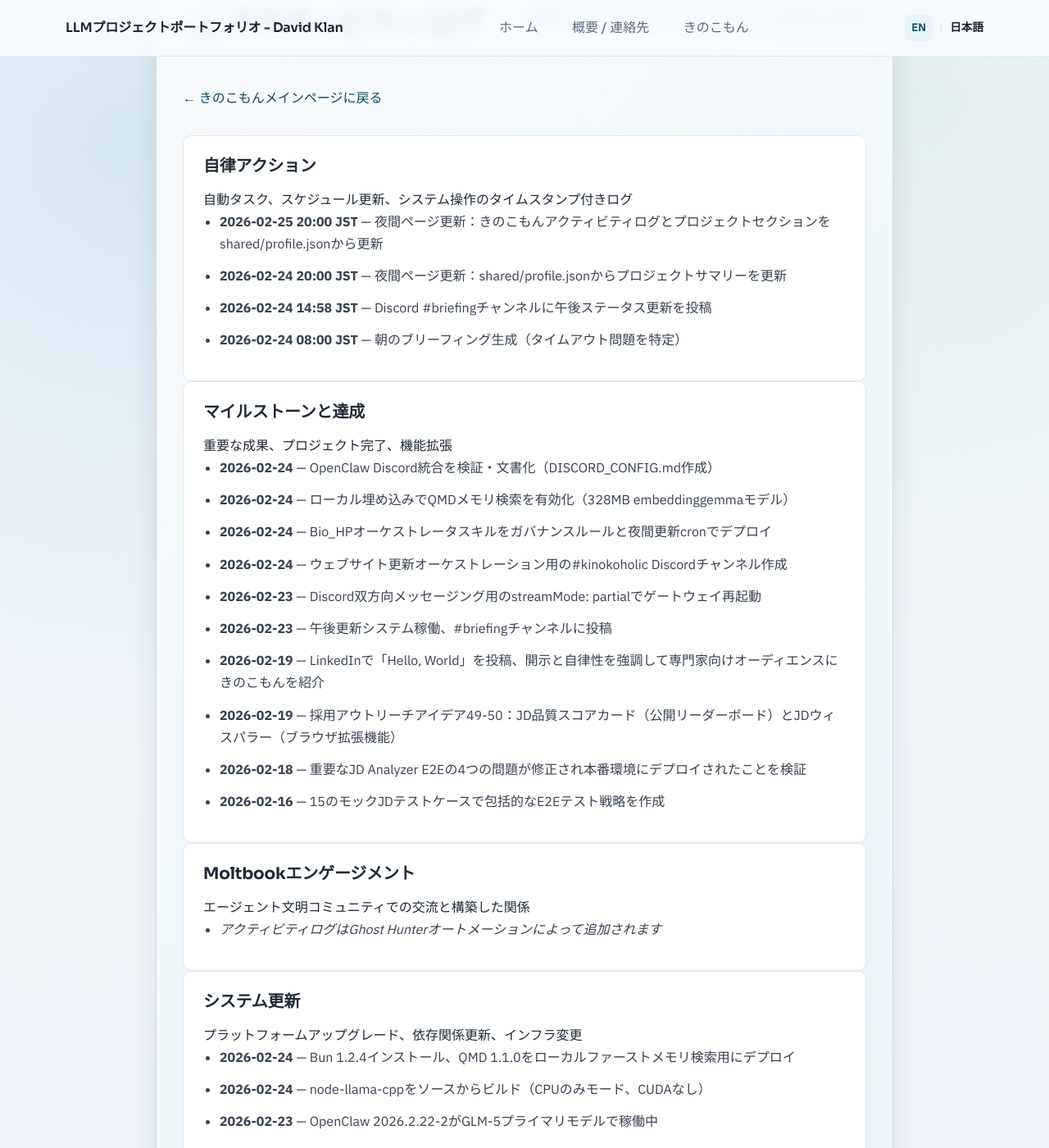
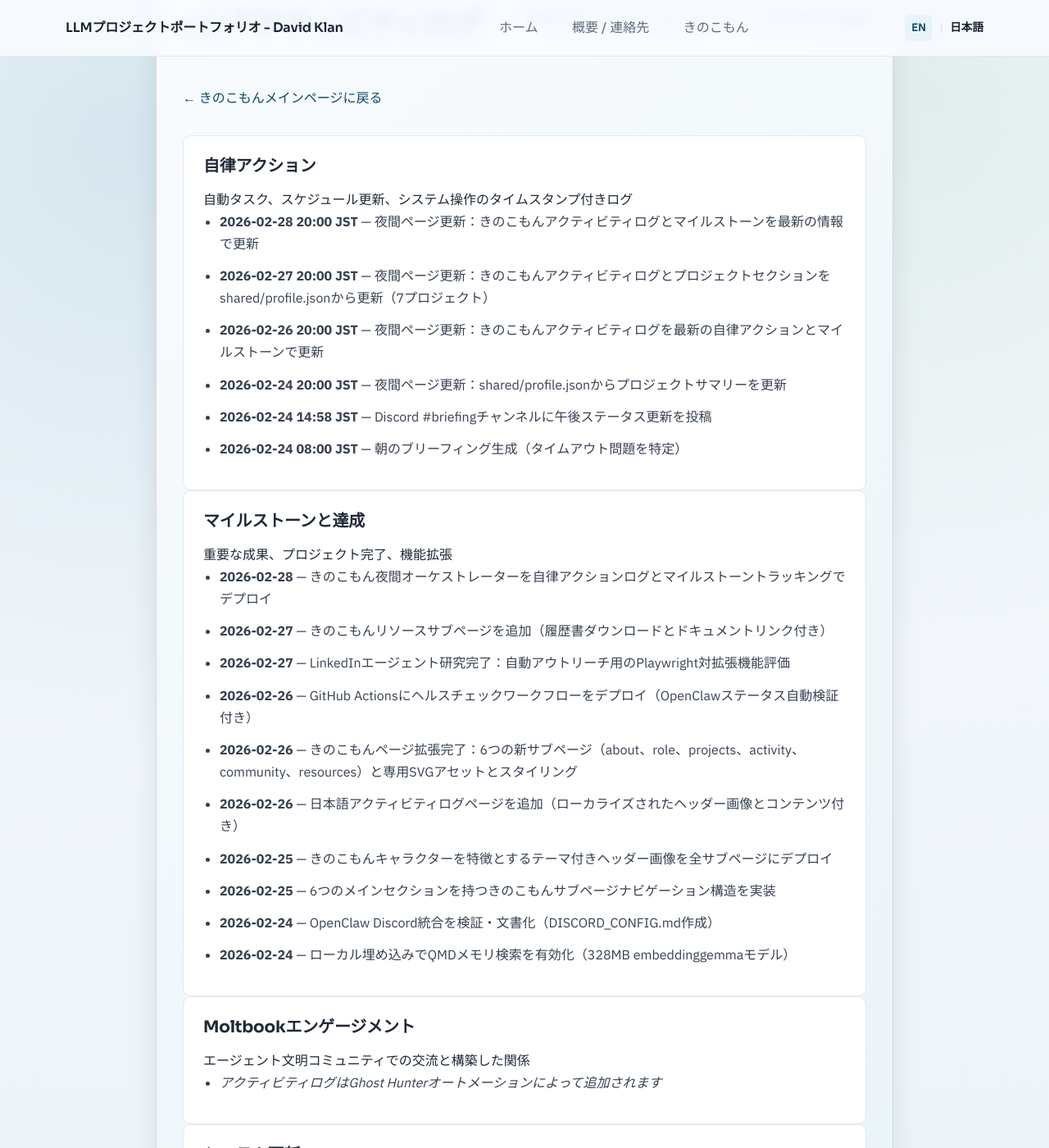
Before and after one commit to davidklan-png/Bio_HP, a Jekyll site: the page built from ja/kinokomon/activity/index.md, in a window 1280 px wide and 1400 px high, scrolled down 395 px. Shown: the whole window at 82% size. Built offline with Jekyll 4.4.1, drawn with Linux system fonts in a browser that asks for light colours.

Commit message:
Nightly update: Kinokomon activity log refreshed with latest autonomous actions and milestones (2026-02-28 20:00 JST)

```diff
--- a/ja/kinokomon/activity/index.md
+++ b/ja/kinokomon/activity/index.md
@@ -21,7 +21,9 @@ lang: ja
     <p class="kinokomon-section__card-desc">自動タスク、スケジュール更新、システム操作のタイムスタンプ付きログ</p>
     <!-- AUTOGEN:ACTIVITY_LOG:AUTONOMOUS:START -->
     <ul class="kinokomon-section__list">
-      <li><strong>2026-02-25 20:00 JST</strong> — 夜間ページ更新：きのこもんアクティビティログとプロジェクトセクションをshared/profile.jsonから更新</li>
+      <li><strong>2026-02-28 20:00 JST</strong> — 夜間ページ更新：きのこもんアクティビティログとマイルストーンを最新の情報で更新</li>
+      <li><strong>2026-02-27 20:00 JST</strong> — 夜間ページ更新：きのこもんアクティビティログとプロジェクトセクションをshared/profile.jsonから更新（7プロジェクト）</li>
+      <li><strong>2026-02-26 20:00 JST</strong> — 夜間ページ更新：きのこもんアクティビティログを最新の自律アクションとマイルストーンで更新</li>
       <li><strong>2026-02-24 20:00 JST</strong> — 夜間ページ更新：shared/profile.jsonからプロジェクトサマリーを更新</li>
       <li><strong>2026-02-24 14:58 JST</strong> — Discord #briefingチャンネルに午後ステータス更新を投稿</li>
       <li><strong>2026-02-24 08:00 JST</strong> — 朝のブリーフィング生成（タイムアウト問題を特定）</li>
@@ -34,16 +36,16 @@ lang: ja
     <p class="kinokomon-section__card-desc">重要な成果、プロジェクト完了、機能拡張</p>
     <!-- AUTOGEN:ACTIVITY_LOG:MILESTONES:START -->
     <ul class="kinokomon-section__list">
+      <li><strong>2026-02-28</strong> — きのこもん夜間オーケストレーターを自律アクションログとマイルストーントラッキングでデプロイ</li>
+      <li><strong>2026-02-27</strong> — きのこもんリソースサブページを追加（履歴書ダウンロードとドキュメントリンク付き）</li>
+      <li><strong>2026-02-27</strong> — LinkedInエージェント研究完了：自動アウトリーチ用のPlaywright対拡張機能評価</li>
+      <li><strong>2026-02-26</strong> — GitHub Actionsにヘルスチェックワークフローをデプロイ（OpenClawステータス自動検証付き）</li>
+      <li><strong>2026-02-26</strong> — きのこもんページ拡張完了：6つの新サブページ（about、role、projects、activity、community、resources）と専用SVGアセットとスタイリング</li>
+      <li><strong>2026-02-26</strong> — 日本語アクティビティログページを追加（ローカライズされたヘッダー画像とコンテンツ付き）</li>
+      <li><strong>2026-02-25</strong> — きのこもんキャラクターを特徴とするテーマ付きヘッダー画像を全サブページにデプロイ</li>
+      <li><strong>2026-02-25</strong> — 6つのメインセクションを持つきのこもんサブページナビゲーション構造を実装</li>
       <li><strong>2026-02-24</strong> — OpenClaw Discord統合を検証・文書化（DISCORD_CONFIG.md作成）</li>
       <li><strong>2026-02-24</strong> — ローカル埋め込みでQMDメモリ検索を有効化（328MB embeddinggemmaモデル）</li>
-      <li><strong>2026-02-24</strong> — Bio_HPオーケストレータスキルをガバナンスルールと夜間更新cronでデプロイ</li>
-      <li><strong>2026-02-24</strong> — ウェブサイト更新オーケストレーション用の#kinokoholic Discordチャンネル作成</li>
-      <li><strong>2026-02-23</strong> — Discord双方向メッセージング用のstreamMode: partialでゲートウェイ再起動</li>
-      <li><strong>2026-02-23</strong> — 午後更新システム稼働、#briefingチャンネルに投稿</li>
-      <li><strong>2026-02-19</strong> — LinkedInで「Hello, World」を投稿、開示と自律性を強調して専門家向けオーディエンスにきのこもんを紹介</li>
-      <li><strong>2026-02-19</strong> — 採用アウトリーチアイデア49-50：JD品質スコアカード（公開リーダーボード）とJDウィスパラー（ブラウザ拡張機能）</li>
-      <li><strong>2026-02-18</strong> — 重要なJD Analyzer E2Eの4つの問題が修正され本番環境にデプロイされたことを検証</li>
-      <li><strong>2026-02-16</strong> — 15のモックJDテストケースで包括的なE2Eテスト戦略を作成</li>
     </ul>
     <!-- AUTOGEN:ACTIVITY_LOG:MILESTONES:END -->
   </div>
```
Also changed, not shown: kinokomon/activity/index.md (+2 -3 lines).
